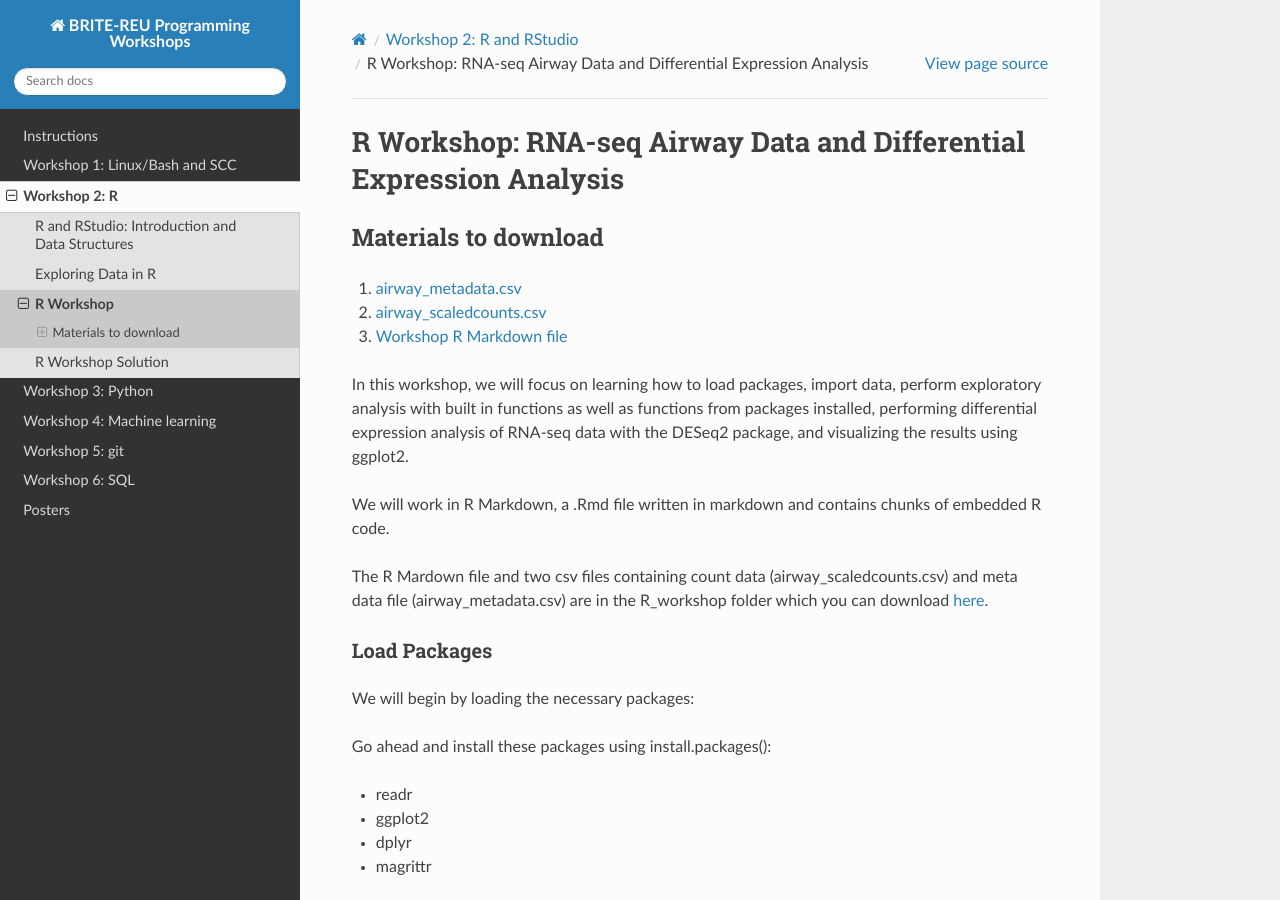
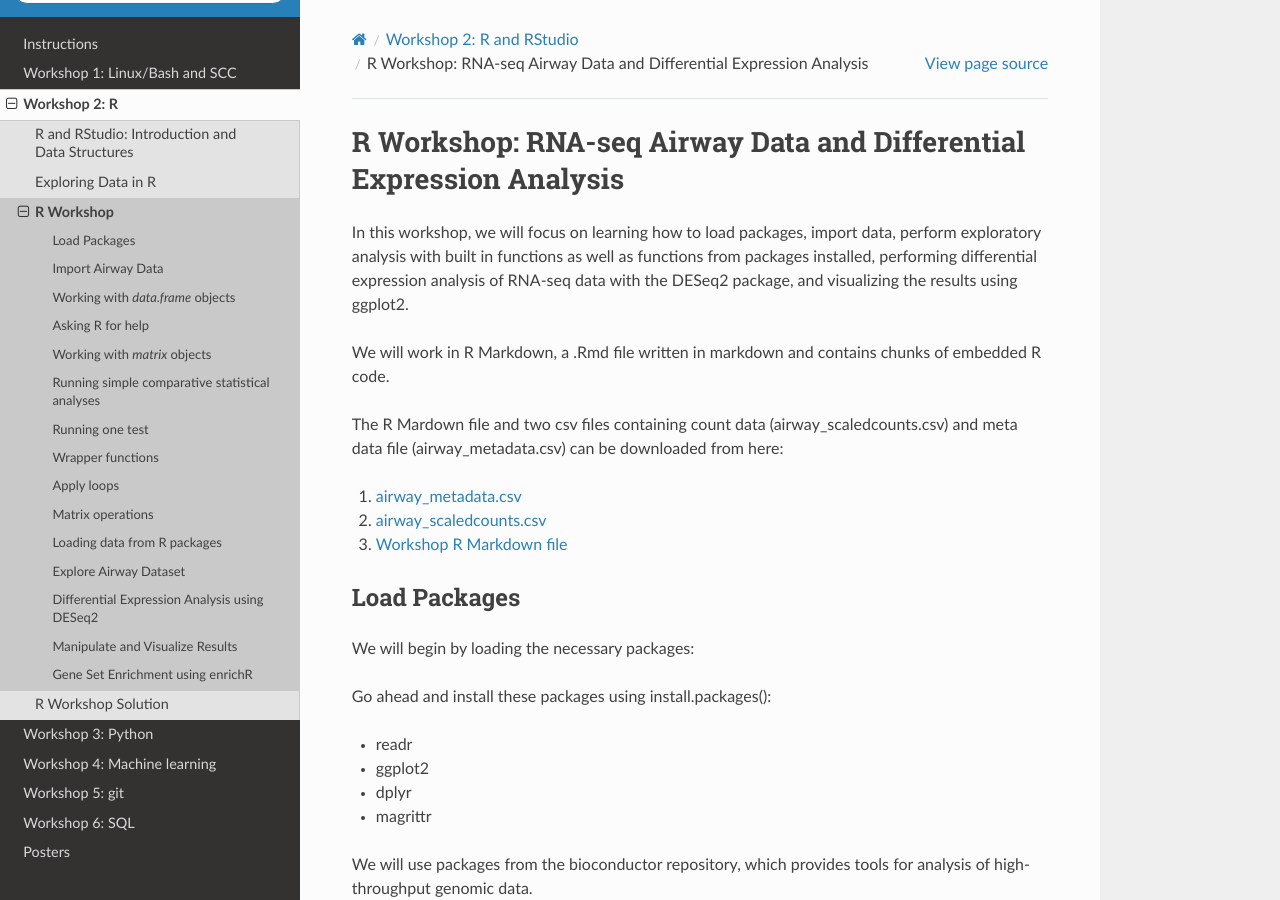
Before and after one commit to BRITE-REU/programming-workshops, a Sphinx documentation site: the page built from source/workshops/02_R/Workshop_R.rst, in a window 1280 px wide and 900 px high. Built offline with Sphinx 7.4.7 and the Read the Docs theme 2.0.0, drawn with Linux system fonts in a browser that asks for light colours; pages that are not in the unit, such as notebooks, are missing from menus.

Commit message:
Added links to the files download

```diff
--- a/source/workshops/02_R/Workshop_R.rst
+++ b/source/workshops/02_R/Workshop_R.rst
@@ -1,19 +1,16 @@
 R Workshop: RNA-seq Airway Data and Differential Expression Analysis
 =====================================================================
 
-Materials to download
------------------------
+In this workshop, we will focus on learning how to load packages, import data, perform exploratory analysis with built in functions as well as functions from packages installed, performing differential expression analysis of RNA-seq data with the DESeq2 package, and visualizing the results using ggplot2.
+
+We will work in R Markdown, a .Rmd file written in markdown and contains chunks of embedded R code.
+
+The R Mardown file and two csv files containing count data (airway_scaledcounts.csv) and meta data file (airway_metadata.csv) can be downloaded from here:
 
 1. `airway_metadata.csv <https://github.com/BRITE-REU/programming-workshops/tree/master/source/workshops/02_R/files/airway_metadata.csv>`_
 2. `airway_scaledcounts.csv <https://github.com/BRITE-REU/programming-workshops/tree/master/source/workshops/02_R/files/airway_scaledcounts.csv>`_
 3. `Workshop R Markdown file <https://github.com/BRITE-REU/programming-workshops/tree/master/source/workshops/02_R/files/R_Workshop.Rmd>`_
 
-
-In this workshop, we will focus on learning how to load packages, import data, perform exploratory analysis with built in functions as well as functions from packages installed, performing differential expression analysis of RNA-seq data with the DESeq2 package, and visualizing the results using ggplot2.
-
-We will work in R Markdown, a .Rmd file written in markdown and contains chunks of embedded R code.
-
-The R Mardown file and two csv files containing count data (airway_scaledcounts.csv) and meta data file (airway_metadata.csv) are in the R_workshop folder which you can download `here <https://drive.google.com/open?id=1qqoupV8tYrKt0Zptzf3ooo7Um7hANcFb>`_.
 
 ***********************
 Load Packages
```
